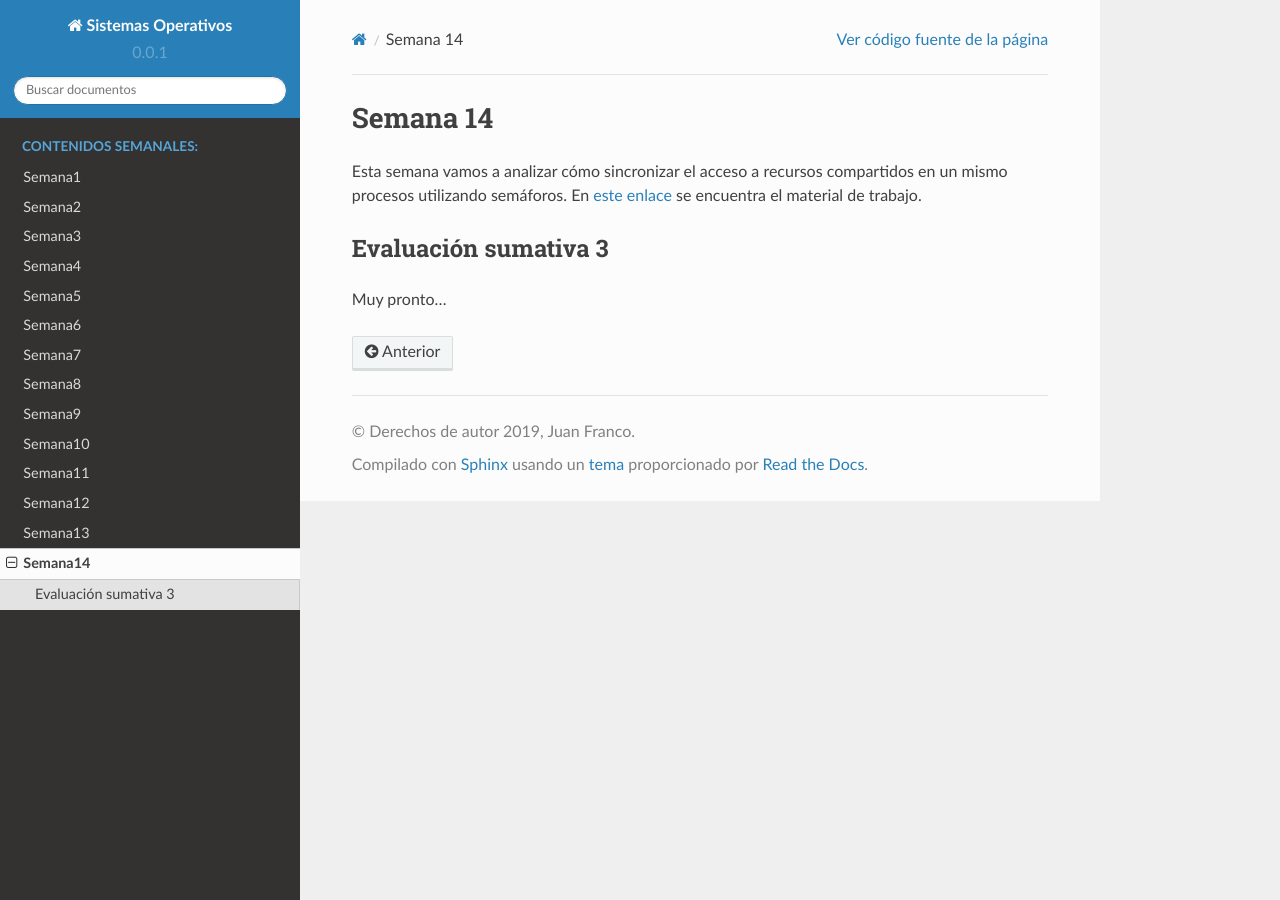
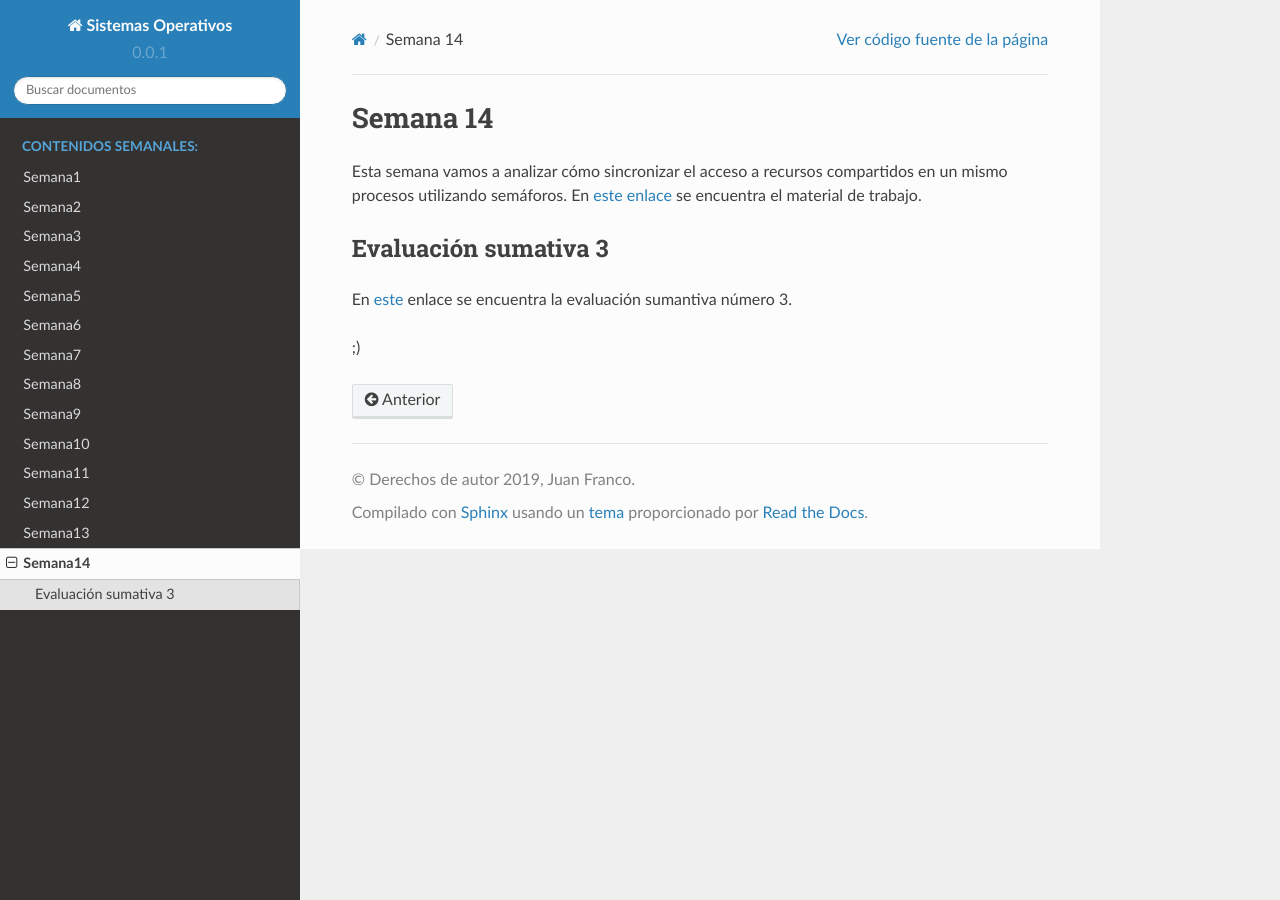
Before and after one commit to juanferfranco/sistemasoperativos, a Sphinx documentation site: the page built from docs/_semana14/semana14.rst, in a window 1280 px wide. Built offline with Sphinx 7.4.7 and the Read the Docs theme 2.0.0, drawn with Linux system fonts in a browser that asks for light colours.

Commit message:
update week 14

```diff
--- a/docs/_semana14/semana14.rst
+++ b/docs/_semana14/semana14.rst
@@ -9,4 +9,7 @@ se encuentra el material de trabajo.
 Evaluación sumativa 3
 ----------------------
 
-Muy pronto...
+En `este <https://docs.google.com/document/d/13npmbCHk5AztvlLIgc2wFio1CIWlNR1ydAqf9NlcUh8/edit?usp=sharing>`__
+enlace se encuentra la evaluación sumantiva número 3.
+
+;)
```
